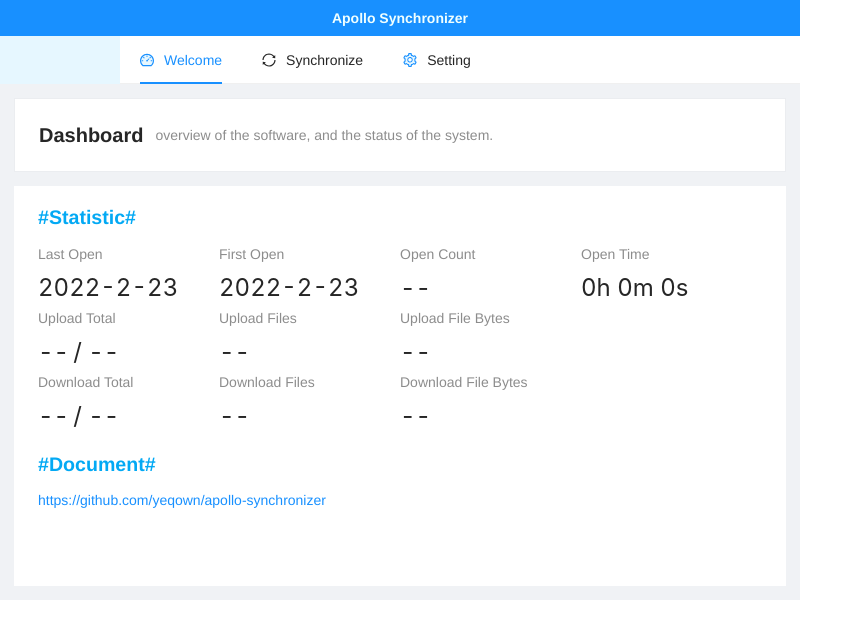
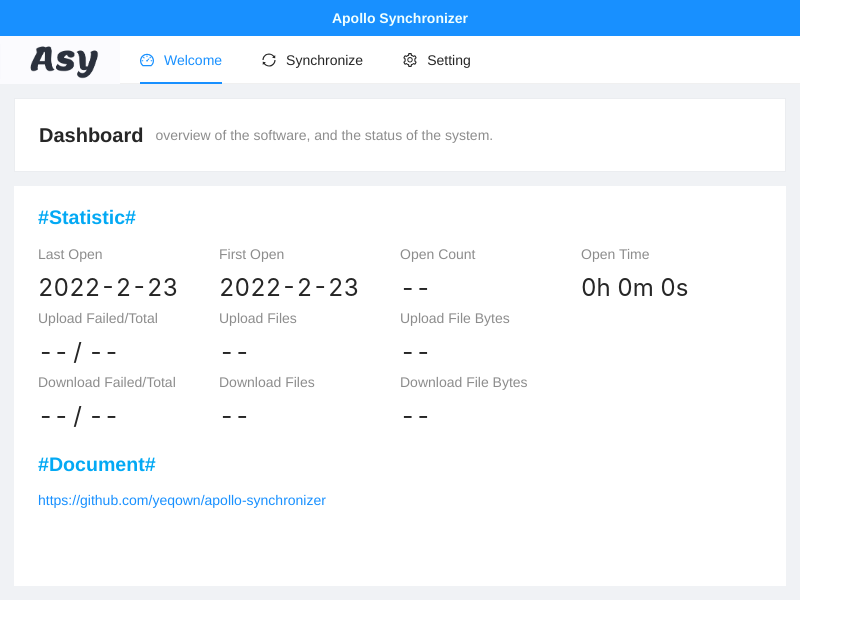
Before and after one commit to yeqown/apollo-synchronizer, a Vue app in the folder cmd/gui/frontend/: page /#/dashboard in a window 1280 px wide. Both pictures are taken after a click on the item "Welcome". Shown: the top 638 px of the page, without its empty margins (0-863 px from the left). Built offline with nearby package versions, Linux system fonts and the light colour scheme.

Commit message:
styl(cmd/gui): UI optimise

```diff
--- a/cmd/gui/frontend/src/App.vue
+++ b/cmd/gui/frontend/src/App.vue
@@ -13,7 +13,9 @@
       "
     >
       <div class="logo-container">
-        <div id="logo" />
+        <div id="logo">
+          <img alt="logo" src="logo.png" style="width: 100%" />
+        </div>
       </div>
       <a-menu
         mode="horizontal"
@@ -23,14 +25,14 @@
         @select="handleMenuSelect"
       >
         <a-menu-item key="dashboard" style="line-height: 48px">
-          <template #icon> <DashboardTwoTone /> </template>Welcome</a-menu-item
+          <template #icon> <DashboardOutlined /> </template>Welcome</a-menu-item
         >
         <a-menu-item key="synchronize" style="line-height: 48px"
           ><template #icon> <SyncOutlined two-tone-color="#1890ff" /> </template
           >Synchronize</a-menu-item
         >
         <a-menu-item key="setting" style="line-height: 48px"
-          ><template #icon> <SettingTwoTone /> </template>Setting</a-menu-item
+          ><template #icon> <SettingOutlined /> </template>Setting</a-menu-item
         >
       </a-menu>
     </a-layout-header>
@@ -54,9 +56,9 @@ import {
   // Affix,
 } from "ant-design-vue";
 import {
-  SettingTwoTone,
+  SettingOutlined,
   SyncOutlined,
-  DashboardTwoTone,
+  DashboardOutlined,
 } from "@ant-design/icons-vue";
 export default {
   name: "App",
@@ -70,9 +72,9 @@ export default {
     AMenuItem: MenuItem,
     // AAffix: Affix,
     // icons
-    SettingTwoTone,
+    SettingOutlined,
     SyncOutlined,
-    DashboardTwoTone,
+    DashboardOutlined,
   },
   data() {
     return {
@@ -138,6 +140,6 @@ export default {
   width: 100%;
   height: 48px;
   line-height: 48px;
-  background: #e6f7ff;
+  background: #fbfbfe;
 }
 </style>
--- a/cmd/gui/frontend/src/views/Dashboard.vue
+++ b/cmd/gui/frontend/src/views/Dashboard.vue
@@ -50,7 +50,7 @@
         <!-- upload -->
         <div class="statistics-container">
           <a-statistic
-            title="Upload Total"
+            title="Upload Failed/Total"
             :value="_formatNumber(statistics.uploadFailedCount)"
             class="statistics-item"
           >
@@ -73,7 +73,7 @@
         <!-- download -->
         <div class="statistics-container">
           <a-statistic
-            title="Download Total"
+            title="Download Failed/Total"
             :value="_formatNumber(statistics.downloadFailedCount)"
             class="statistics-item"
           >
@@ -101,7 +101,9 @@
         <h3 style="color: #03a9f4; font-weight: bold; font-size: 1.4em">
           #Document#
         </h3>
-        <a>https://github.com/yeqown/apollo-synchronizer</a>
+        <a @click="openURL('https://github.com/yeqown/apollo-synchronizer')"
+          >https://github.com/yeqown/apollo-synchronizer</a
+        >
       </div>
     </div>
     <!-- dashboard content end here -->
@@ -151,6 +153,11 @@ export default {
     _formatNumber(num) {
       return formatNumber(num);
     },
+    _openURL(url) {
+      if (window.runtime && window.runtime.BrowserOpenURL) {
+        window.runtime.BrowserOpenURL(url);
+      }
+    },
   },
   mounted() {
     loadStatistics().then(
--- a/cmd/gui/frontend/src/views/SynchronizeDo.vue
+++ b/cmd/gui/frontend/src/views/SynchronizeDo.vue
@@ -239,6 +239,7 @@
                   </template>
                 </a-table>
 
+                <div class="step-content-footer">
                   <a-button
                     type="primary"
                     @click="confirmSynchronize"
@@ -246,6 +247,7 @@
                     :loading="loading"
                     >Confirm</a-button
                   >
+                </div>
               </template>
 
               <template v-if="syncStepsCurrent === 2">
@@ -305,6 +307,8 @@
                     />
                   </template>
                 </a-table>
+
+                <div class="step-content-footer">
                   <a-button
                     type="primary"
                     @click="
@@ -316,6 +320,7 @@
                     :loading="loading"
                     >Continue</a-button
                   >
+                </div>
               </template>
 
               <!-- setp 4 -->
@@ -487,9 +492,7 @@ export default {
       console.log("event render result triggered", data);
       this.syncRenderResults = data;
       this.loading = false;
-      setTimeout(() => {
       this.syncStepsCurrent++;
-      }, 1000);
     });
   },
   methods: {
@@ -592,11 +595,12 @@ export default {
 <style scoped>
 #synchronize-form-container {
   width: 100%;
+  max-width: 800px;
   display: flex;
   justify-content: center;
 
   background: #ffffff;
-  height: 400px;
+  min-height: 400px;
   padding: 16px 24px;
 }
 
@@ -610,4 +614,10 @@ export default {
   width: 100%;
   margin-top: 1em;
 }
+
+.step-content-footer {
+  display: flex;
+  margin-top: 1em;
+  justify-content: center;
+}
 </style>
```
Also changed, not shown: cmd/gui/frontend/public/logo.png (added), 1 other file (tests, documents, lock files or other folders). Lines whose indentation alone changed are shown as unchanged.
